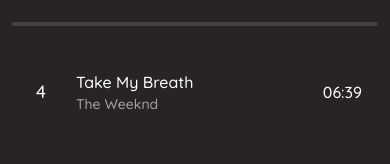
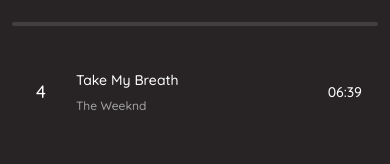
Before and after one commit to Behnam-sn/next-vue, a Vue app: page /album/6h6pfhg9Bw in a window 390 px wide. Shown: the part 326-490 px from the top of the page. Built offline with nearby package versions, Linux system fonts and the light colour scheme.

Commit message:
update responsivity

```diff
--- a/src/views/AlbumView.vue
+++ b/src/views/AlbumView.vue
@@ -163,8 +163,8 @@
       >
         <div class="ml-2 w-6 text-lg lg:ml-4">{{ song.number }}</div>
         <div class="ml-4 grow lg:ml-8">
-          <div>{{ song.title }}</div>
-          <div class="flex text-sm text-neutral-400">
+          <div class="mb-2 text-sm lg:text-base">{{ song.title }}</div>
+          <div class="flex text-xs text-neutral-400 lg:text-sm">
             <template v-for="(artist, index) in song.artists" :key="index">
               <router-link
                 :to="'/artist/' + artist.id"
@@ -183,7 +183,9 @@
             </template>
           </div>
         </div>
-        <div>{{ computeDuration(song.duration) }}</div>
+        <div class="text-sm lg:text-base">
+          {{ computeDuration(song.duration) }}
+        </div>
         <PlayButton
           class="left-2 lg:left-4"
           @click="playerStore.playSongs(songs, index)"
--- a/src/views/ArtistView.vue
+++ b/src/views/ArtistView.vue
@@ -82,7 +82,7 @@
           class="flex grow items-center"
           :to="'/album/' + song.albumId"
         >
-          <div class="ml-8 w-4 text-lg">{{ index + 1 }}</div>
+          <div class="ml-6 w-4 text-lg lg:ml-8">{{ index + 1 }}</div>
           <img
             class="lazyload mx-6 h-14 w-14 lg:mx-7 lg:h-16 lg:w-16"
             :data-src="`/img/${song.thumbnail}`"
@@ -91,7 +91,7 @@
           <div class="lg:text-lg">{{ song.title }}</div>
         </router-link>
         <PlayButton
-          class="left-3"
+          class="left-2"
           @click="playerStore.playSongs(popularSongs, index)"
         />
       </div>
```
